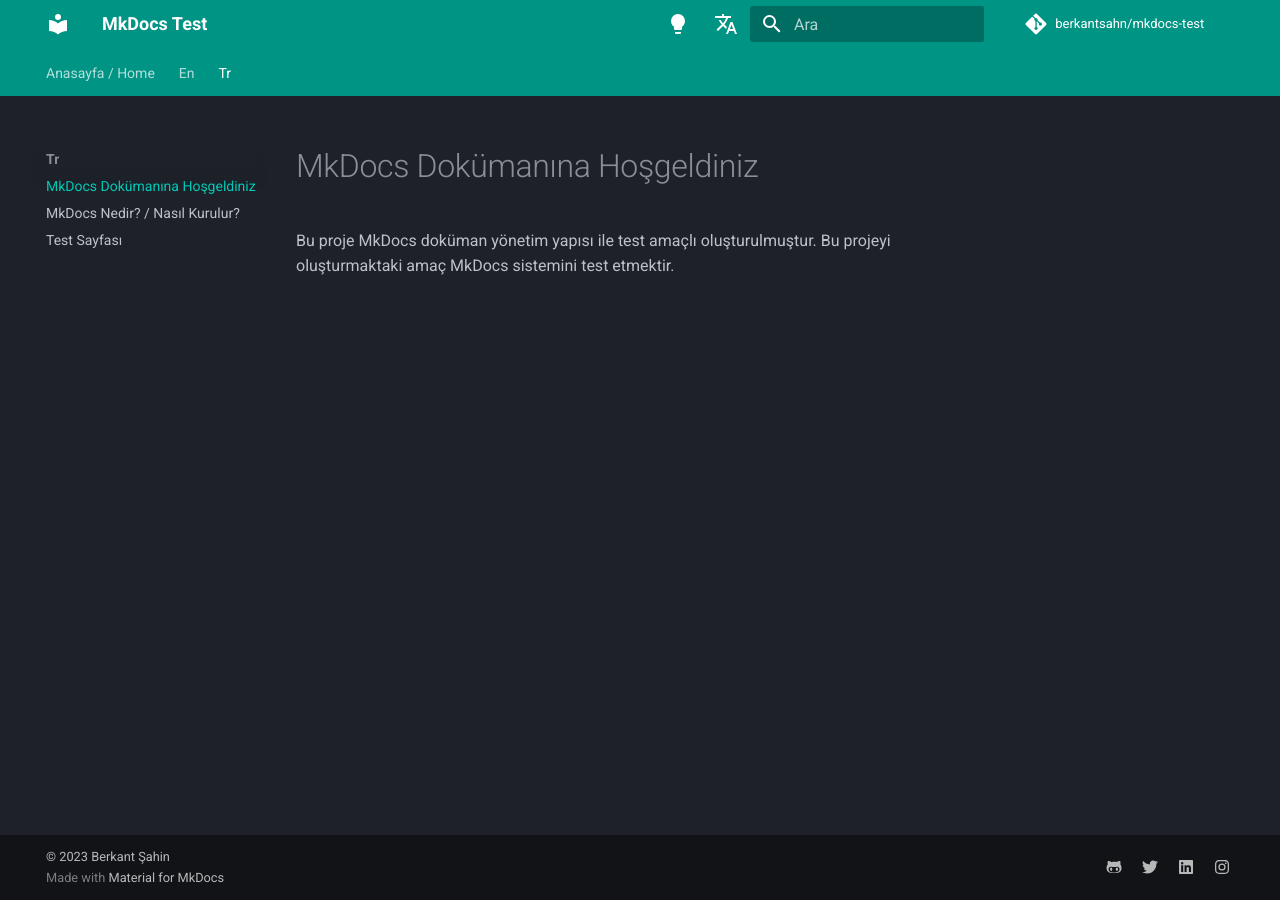
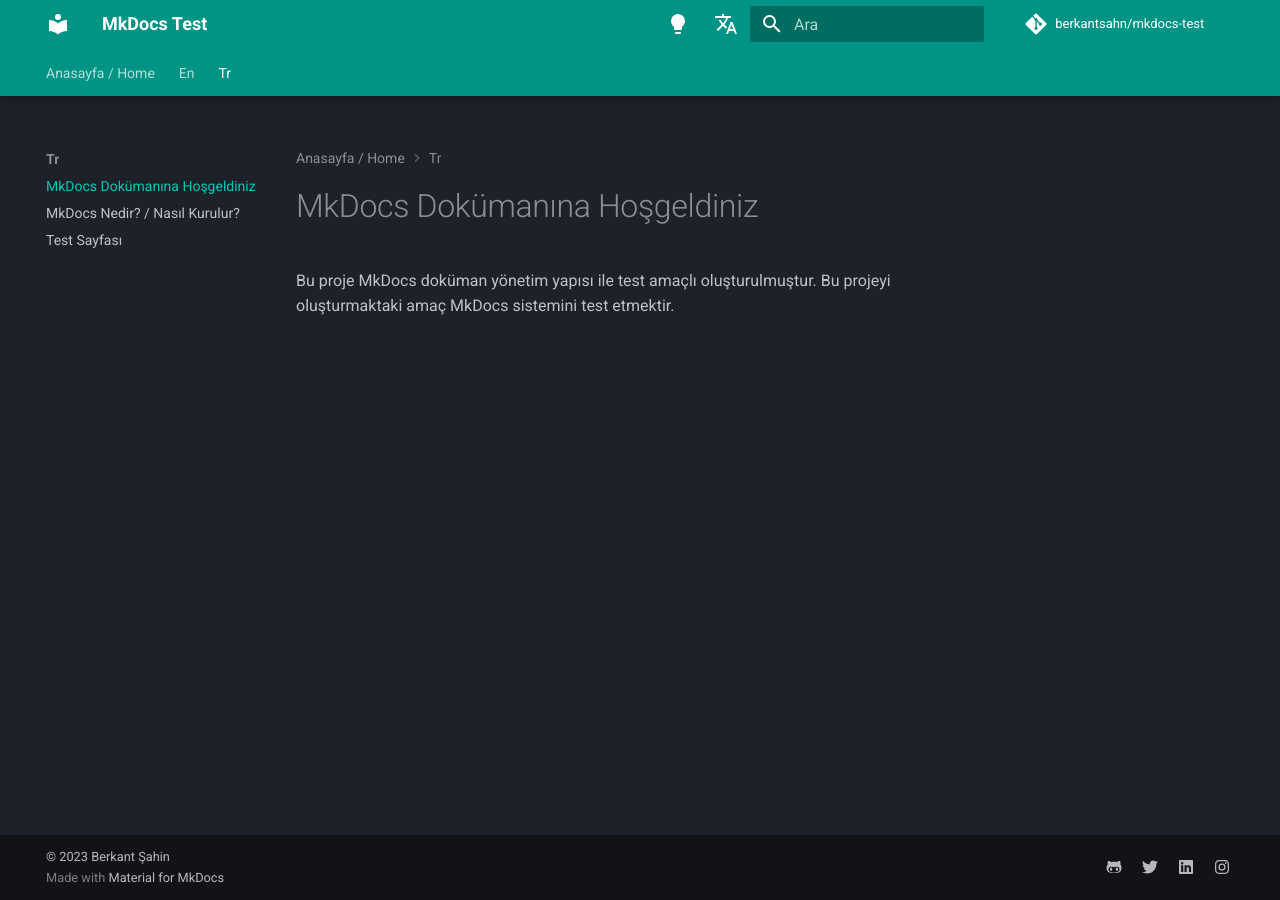
Before and after one commit to berkantsahn/mkdocs-sample, an MkDocs documentation site: the page built from docs/tr/index-tr.md, in a window 1280 px wide. Built offline with MkDocs 1.6.1 and Material for MkDocs 9.7.7, drawn with Linux system fonts in a browser that asks for light colours; comment, search, counter and statistics services are not loaded.

Commit message:
navigation settings added

```diff
--- a/mkdocs.yml
+++ b/mkdocs.yml
@@ -27,6 +27,9 @@
   #  - navigation.indexes
   #  - navigation.sections
     - navigation.tabs
+    - navigation.tabs.sticky
+    - navigation.path
+    - navigation.top
   #  - navigation.expand
     - content.code.copy
   icon:
```
